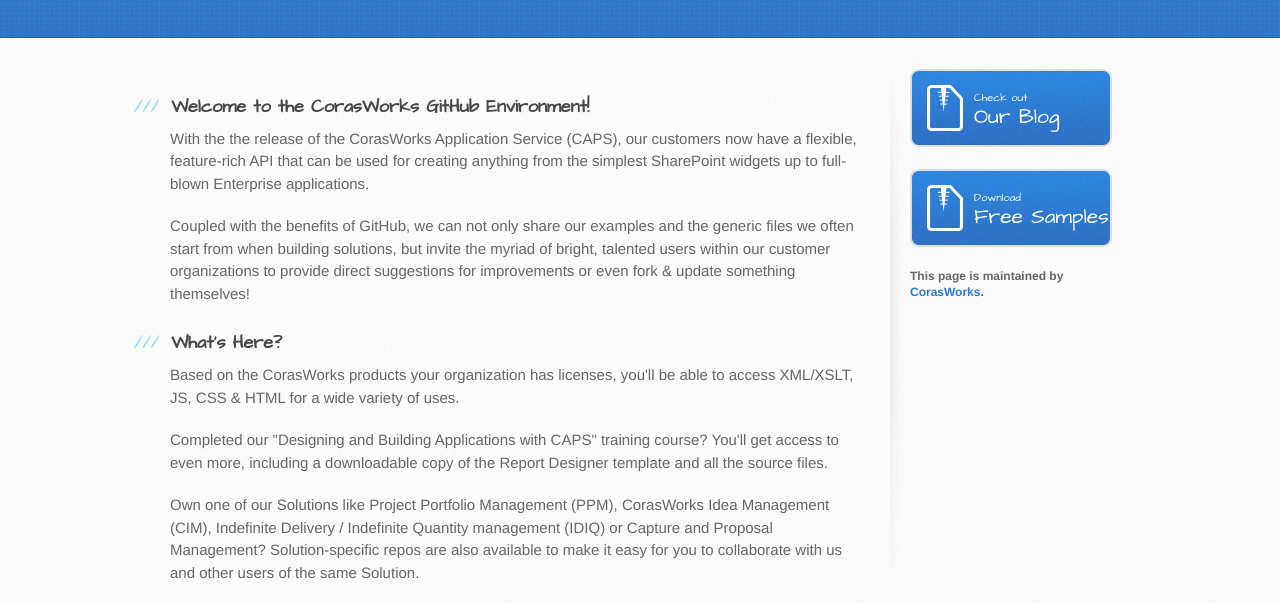
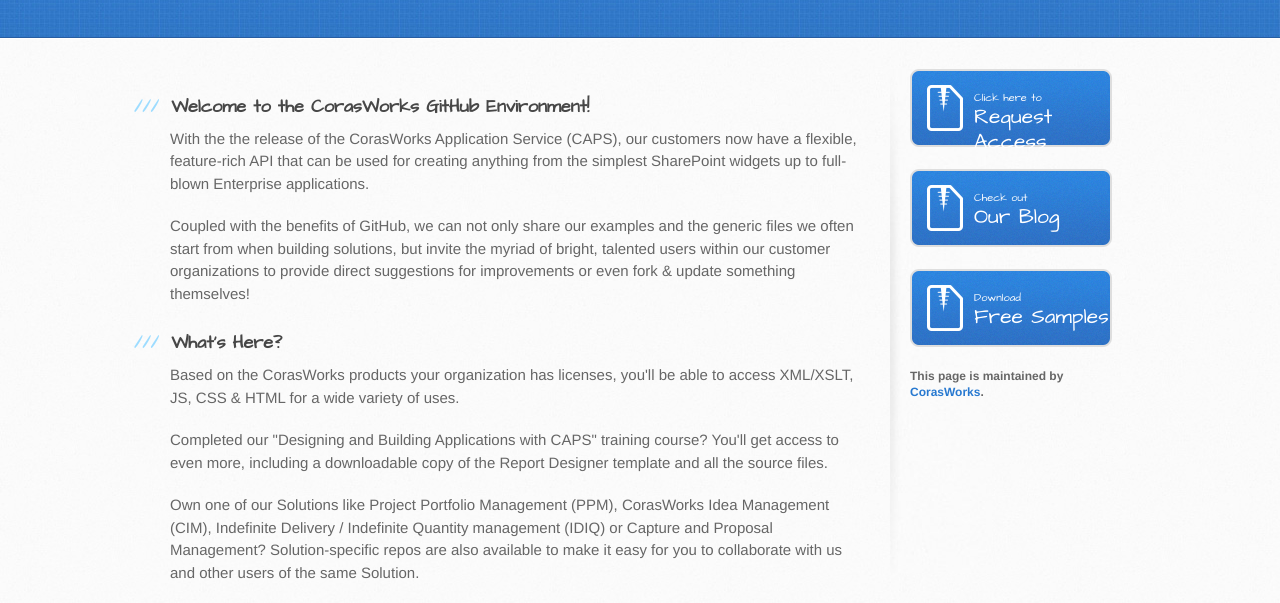
Before and after one commit to CorasWorks/Welcome, a plain HTML site: page index.html in a window 1280 px wide. Shown: the part 197-800 px from the top of the page. Drawn offline with Linux system fonts and the light colour scheme.

Commit message:
Updated to add "Request Access" button

```diff
--- a/index.html
+++ b/index.html
@@ -66,6 +66,10 @@
         </section>
 
         <aside id="sidebar">
+          <a href="mailto:PS@CorasWorks.net?subject=GitHub%20Access%20Request" target="_blank" class="button">
+            <small>Click here to</small>
+            Request Access
+          </a>
           <a href="http://appdevonsharepoint.com/" target="_blank" class="button">
             <small>Check out</small>
             Our Blog
```
